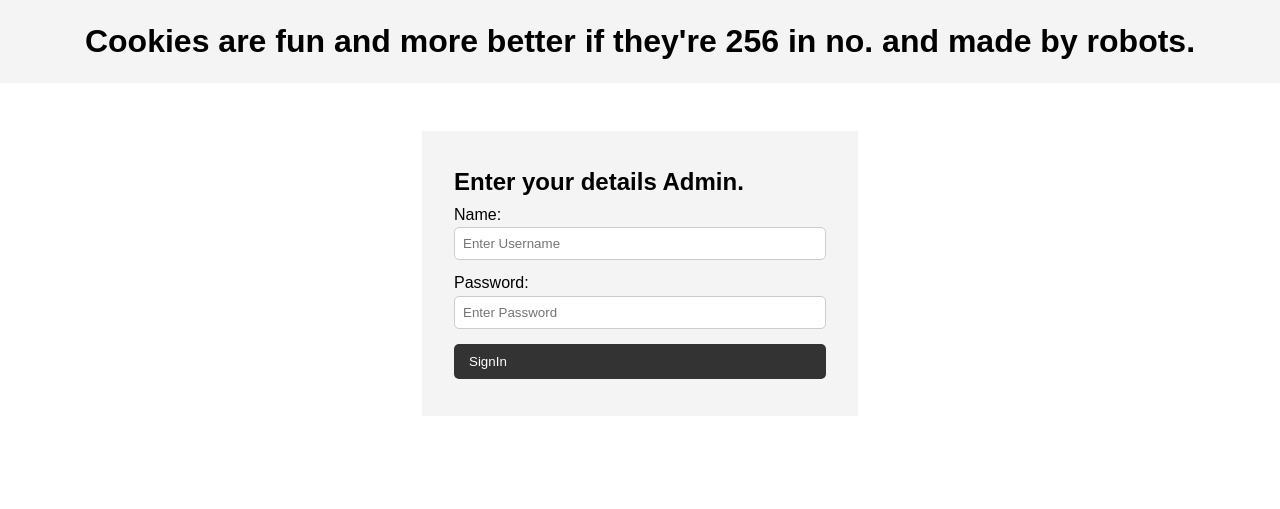
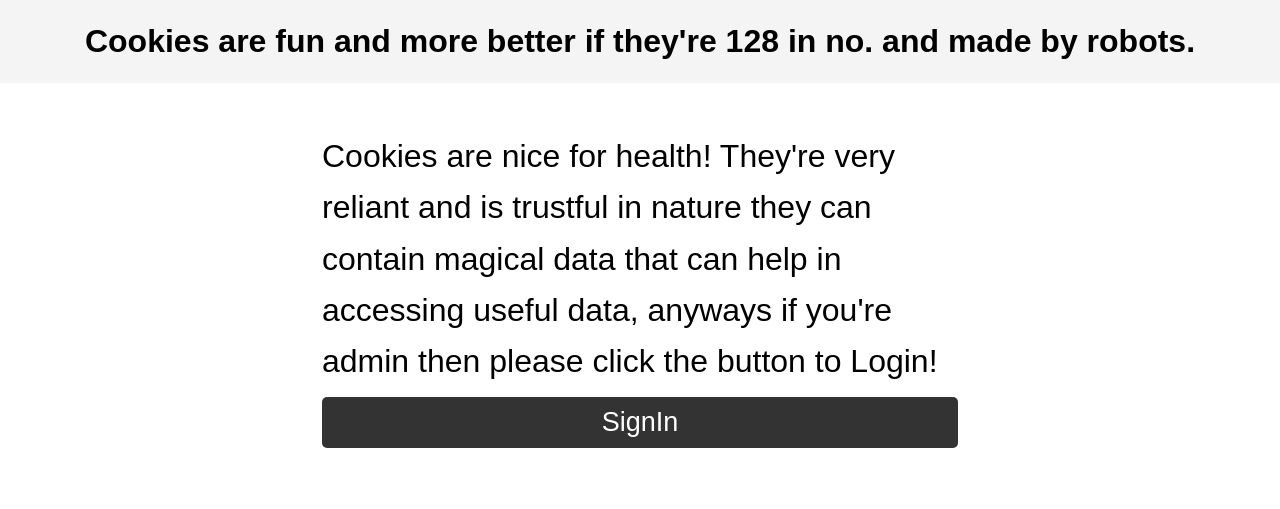
Before and after one commit to Shaviaditya/Shaviaditya.github.io, a website: page public/index.html in a window 1280 px wide. Drawn offline with Linux system fonts and the light colour scheme.

Commit message:
certain changes

```diff
--- a/public/index.html
+++ b/public/index.html
@@ -9,22 +9,13 @@
 </head>
 <body>
    <header>
-            <h1>Cookies are fun and more better if they're 256 in no. and made by robots.</h1>
+            <h1>Cookies are fun and more better if they're 128 in no. and made by robots.</h1>
     </header>
     <section class="container">
-        <form id="my-form">
-            <h1>Enter your details Admin.</h1>
-            <div class="msg"></div>
-            <div>
-                <label for="name">Name:</label>
-                <input type="text" id="name" placeholder="Enter Username" value="">
-            </div>
-            <div>
-                <label for="password">Password:</label>
-                <input type="text" id="password" placeholder="Enter Password" value="">
-            </div>
-            <input class="btn" value="SignIn" onclick="check()">
-        </form>
+        <p>Cookies are nice for health! They're very reliant and is trustful in nature they can contain magical data that
+            can help in accessing useful data, anyways if you're admin then please click the button to Login!
+        </p>
+        <input class="btn" value="SignIn" onclick="check()">
     </section>
 </body>
 </html>
--- a/public/style.css
+++ b/public/style.css
@@ -13,10 +13,12 @@
     padding: 1rem;
     text-align: center;
   }
-
+  p{
+    font-size: 200%;
+  }
   .container {
     margin: auto;
-    width: 500px;
+    width: 700px;
     overflow: auto;
     padding: 3rem 2rem;
   }
@@ -46,7 +48,9 @@
     background: #333;
     color: #fff;
     border-radius: 5px;
-    margin: 5px 0;
+    margin: 10px 0;
+    text-align: center;
+    font-size: 27px;
   }
 
   .btn:hover {
```
Also changed, not shown: public/Garbage.txt (added, +14 -0 lines).
